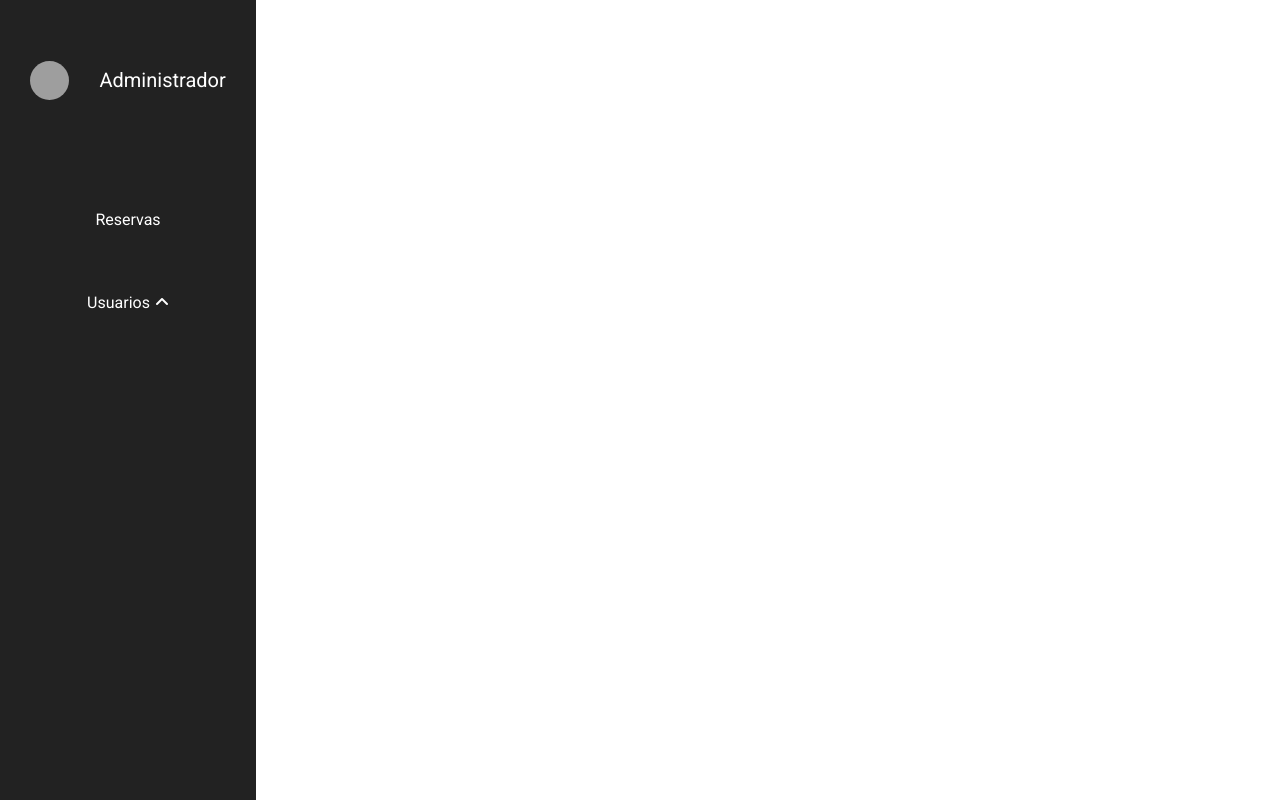
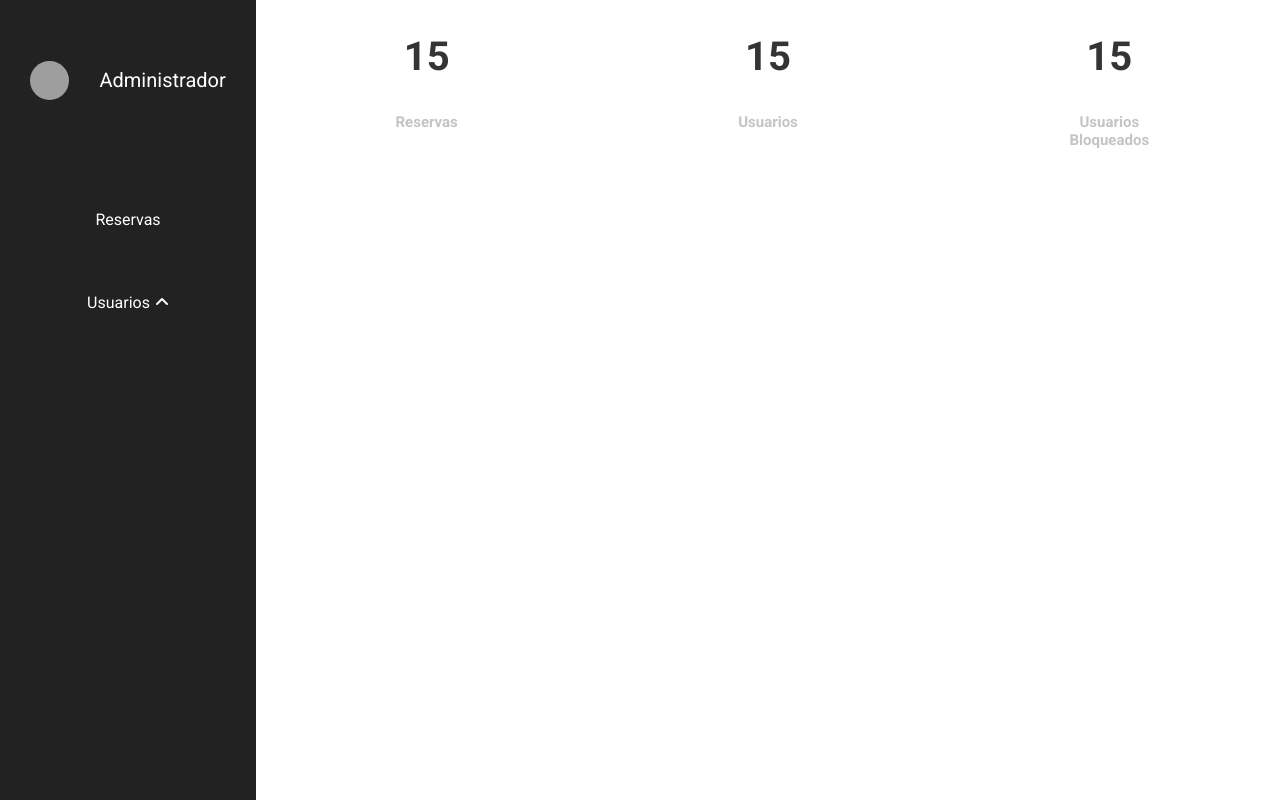
Before and after one commit to ftarulli/fd-git, a React (Vite) app: page /admin in a window 1280 px wide. Built offline with nearby package versions, Linux system fonts and the light colour scheme; grey boxes are pictures that could not be loaded.

Commit message:
Agregue la seccion con el contador de reservas y usuarios, junto a los estilos necesarios

```diff
--- a/src/components/AdminPage.jsx
+++ b/src/components/AdminPage.jsx
@@ -9,6 +9,7 @@ export const AdminPage = () => {
 	};
 	return (
 		<>
+			<div className='AdminPage'>
 				<div className="Sidebar">
 					<div className="SidebarUser">
 						<img
@@ -32,6 +33,21 @@ export const AdminPage = () => {
 						</div>
 					</div>
 				</div>
+				<div className='ControlNumbers'>
+					<div className='bloquesdatos'>
+						<h2>15</h2>
+						<h3>Reservas</h3>
+					</div>
+					<div className='bloquesdatos'>
+						<h2>15</h2>
+						<h3>Usuarios</h3>
+					</div>
+					<div className='bloquesdatos'>
+						<h2>15</h2>
+						<h3>Usuarios Bloqueados</h3>
+					</div>
+				</div>
+			</div>
 		</>
 	);
 };
--- a/src/css/Adminpage.css
+++ b/src/css/Adminpage.css
@@ -89,3 +89,30 @@
     background-color: #FF990069;
     cursor: pointer;
 }
+
+.AdminPage{
+    display: flex;
+}
+
+.ControlNumbers{
+    width: 80vw;
+    height: 140px;
+    display: flex;
+    justify-content: space-around;
+}
+
+.bloquesdatos{
+    width: 141px;
+    height: 141px;
+    text-align: center;
+}
+
+.bloquesdatos h2{
+    font-size: 40px;
+    color: #343434;
+}
+
+.bloquesdatos h3{
+    font-size: 15px;
+    color: #C4C4C4;
+}
```
Lines whose indentation alone changed are shown as unchanged.
